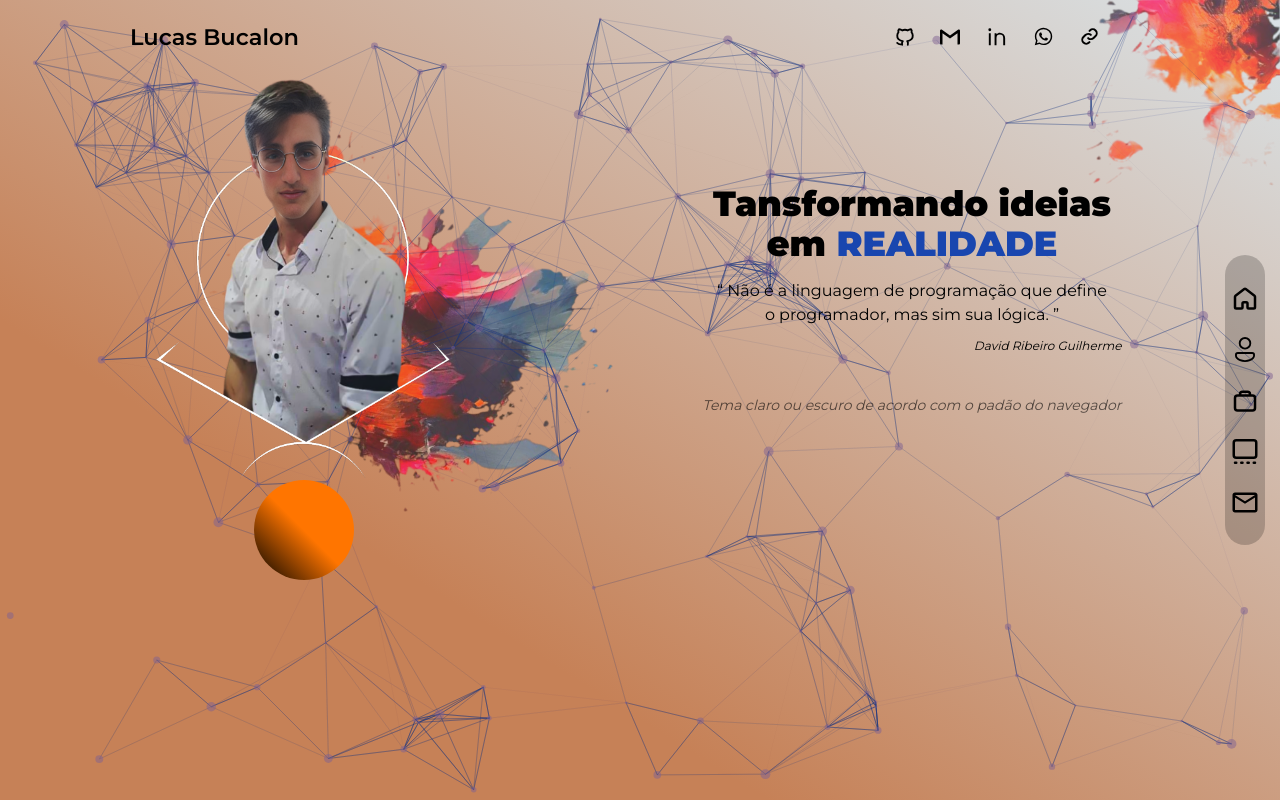
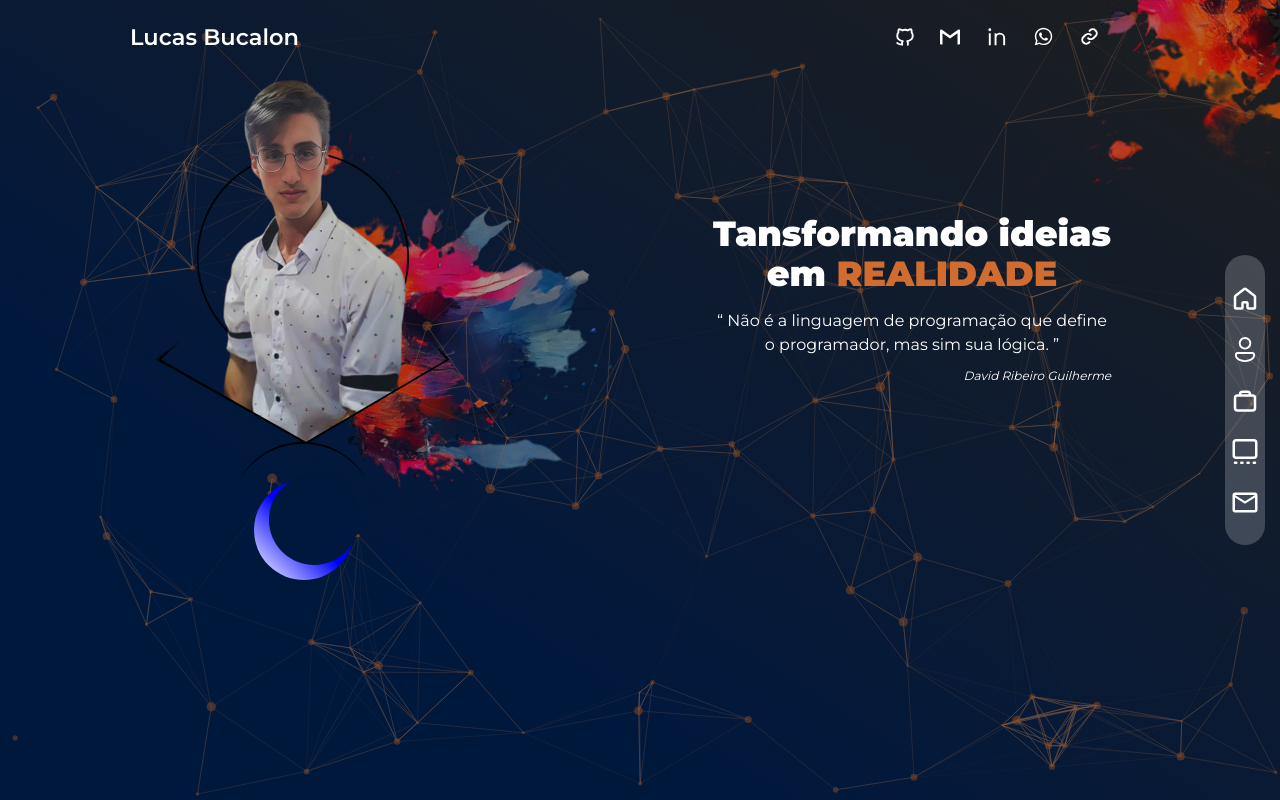
Before and after one commit to LucasBDoficial/my-portfolio, a Next.js app: page / in a window 1280 px wide. Built offline with nearby package versions, Linux system fonts and the light colour scheme.

Commit message:
new root

```diff
--- a/src/app/Gallery/page.tsx
+++ b/src/app/Gallery/page.tsx
@@ -24,10 +24,10 @@ export default function Gallery(){
 
             <div className="flex flex-wrap justify-center mt-[100px] relative w-full max-[500px]:mt-[60px]">
 
-                <TypeIt id="textd" className="hidden dark:inline w-full text-center px-[2%] text-white font-black text-[3.5rem]
+                <TypeIt id="textd" className=" w-full text-center px-[2%] text-white font-black text-[3.5rem]
                         max-[844px]:mr-[50px] max-[768px]:mr-[0px] max-[768px]:text-center max-[600px]:h-[80px] ">Tansformando ideias em realidade</TypeIt>
 
-                <TypeIt id="textl" className="dark:hidden w-full text-center px-[2%] text-black font-black text-[3.5rem]
+                <TypeIt id="textl" className="hidden w-full text-center px-[2%] text-black font-black text-[3.5rem]
                         max-[844px]:mr-[50px] max-[768px]:mr-[0px] max-[768px]:text-center  max-[600px]:h-[80px] ">Tansformando ideias em realidade</TypeIt>
 
                 <File />
--- a/src/app/components/File.tsx
+++ b/src/app/components/File.tsx
@@ -29,7 +29,7 @@ export default function File(){
             <div className='flex justify-center space-x-[50px] max-[600px]:flex-wrap max-[600px]:space-x-0 max-[600px]:space-y-[30px]'>
 
                 <a href="https://lucasbdoficial.github.io/p_singlepage/"
-                    className="old border-[1px]  border-blue dark:border-orange group w-[45%] h-[30rem] rounded-[20px] relative overflow-hidden max-[1024px]:w-[40%] max-[600px]:w-[90%]">
+                    className="old border-[1px]  border-orange group w-[45%] h-[30rem] rounded-[20px] relative overflow-hidden max-[1024px]:w-[40%] max-[600px]:w-[90%]">
 
                                 <Image src="/images/singlepage.jpg" alt="imagem de tinta" width={2000} height={2000}
                                         className=" w-full h-full absolute"/>
@@ -45,7 +45,7 @@ export default function File(){
                 </a>
 
                 <a href="https://lucasbdoficial.github.io/p_linkpage/"
-                    className="old border-[1px] border-blue dark:border-orange group w-[45%] h-[30rem] rounded-[20px] relative overflow-hidden max-[1024px]:w-[40%] max-[600px]:w-[90%]">
+                    className="old border-[1px] border-orange group w-[45%] h-[30rem] rounded-[20px] relative overflow-hidden max-[1024px]:w-[40%] max-[600px]:w-[90%]">
 
                                 <Image src="/images/linkpage.jpg" alt="imagem de tinta" width={2000} height={2000}
                                         className=" w-full h-full absolute"/>
--- a/src/app/components/ParticlesBlue.tsx
+++ b/src/app/components/ParticlesBlue.tsx
@@ -15,7 +15,7 @@ export default function ParticlesBlue() {
 
     return (
         <Particles
-        className="w-full h-[100%] max-[600px]:h-[95%] absolute translate-z-0 z-10 dark:hidden"
+        className="w-full h-[100%] max-[600px]:h-[95%] absolute translate-z-0 z-10 hidden"
         id="tspb"
         init={particlesInit}
         loaded={particlesLoaded}
--- a/src/app/components/ParticlesOrange.tsx
+++ b/src/app/components/ParticlesOrange.tsx
@@ -15,7 +15,7 @@ export default function ParticlesBlue() {
 
     return (
         <Particles
-        className="w-full h-[100%] max-[600px]:h-[95%] absolute translate-z-0 z-10 hidden dark:flex"
+        className="w-full h-[100%] max-[600px]:h-[95%] absolute translate-z-0 z-10"
         id="tspo"
         init={particlesInit}
         loaded={particlesLoaded}
--- a/src/app/globals.css
+++ b/src/app/globals.css
@@ -252,7 +252,7 @@
     }
 }
 
-:root{
+/* :root{
   --theme-font-rgb: 25, 70, 175;
   --foreground-rgb: 0, 0, 0;
   --foreground-rv-rgb: 255, 255, 255;
@@ -263,9 +263,9 @@
   --astro-rgb: 255, 117, 0;
   --moon-sun-image: url(/moon-fill.svg);
   --night-day-image: url(/images/day.jpg);
-}
+} */
 
-@media (prefers-color-scheme: dark) {
+/* @media (prefers-color-scheme: dark) { }  */
   :root{
     --theme-font-rgb: 208, 108, 47;
     --foreground-rgb: 255, 255, 255;
@@ -278,4 +278,3 @@
     --moon-sun-image: url(/sun-fill.svg);
     --night-day-image: url(/images/night.jpg);
   }
-}
--- a/src/app/page.tsx
+++ b/src/app/page.tsx
@@ -28,13 +28,13 @@ export default function Home() {
             className="absolute z-0 ml-[25%] mt-[30px] max-[600px]:right-[0]"/>
 
           <Image src="/images/perfil.png" alt="foto de perfil" width={470} height={470}
-            className="relative mx-auto pr-[9px] z-20 hidden dark:flex" id="image1"/>
+            className="relative mx-auto pr-[9px] z-20" id="image1"/>
 
           <Image src="/images/perfil2.png" alt="foto de perfil" width={470} height={470}
-            className="relative mx-auto pr-[9px] dark:hidden z-20" id="image2"/>
+            className="relative mx-auto pr-[9px] hidden z-20" id="image2"/>
 
           <div className="sun old  mx-auto mt-[-20px] z-20 ">
-            <samp id="sun" className=" moon2 dark:moon"></samp>
+            <samp id="sun" className=" moon"></samp>
           </div>
 
       </div>
@@ -49,7 +49,7 @@ export default function Home() {
 
           <p className="italic text-[1.2rem] text-right mt-[10px]">David Ribeiro Guilherme</p>
 
-          <p className=" text-[1.4rem] italic opacity-[60%] text-center mt-[40px] max-[500px]:mt-[25px]">Tema claro ou escuro de acordo com o padão do navegador</p>
+          {/* <p className=" text-[1.4rem] italic opacity-[60%] text-center mt-[40px] max-[500px]:mt-[25px]">Tema claro ou escuro de acordo com o padão do navegador</p> */}
         </div>
       </div>
 
```
